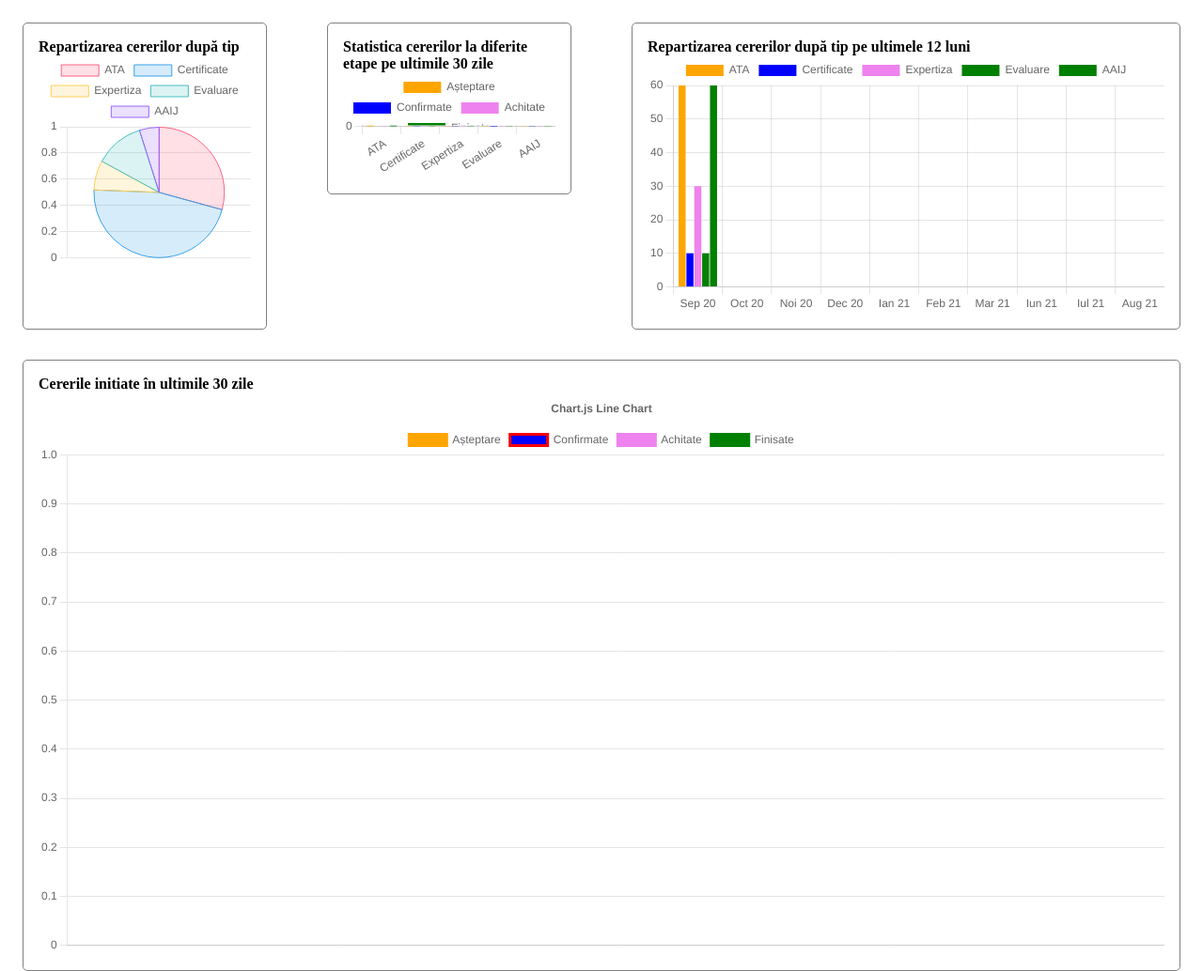
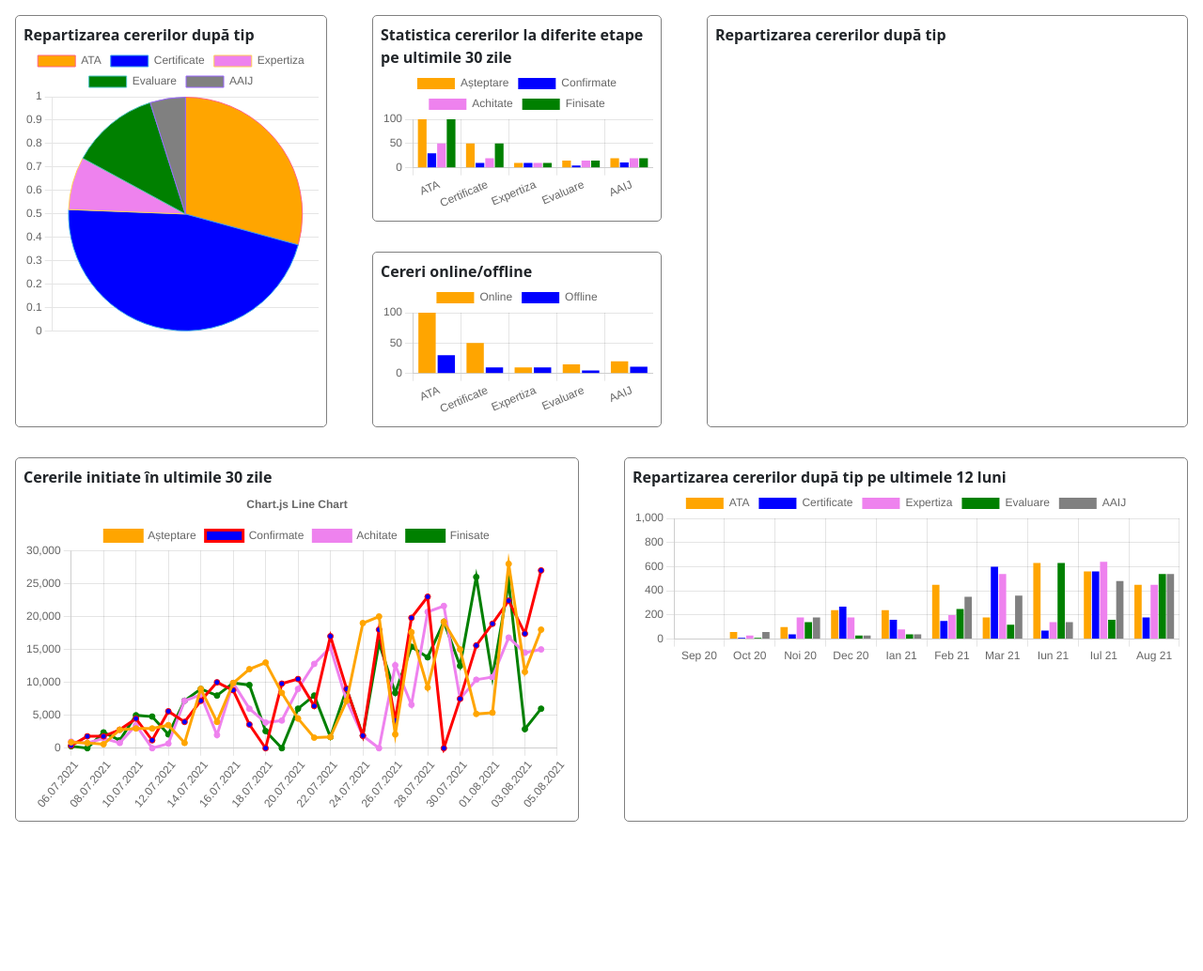
Before and after one commit to sergiuchilat/charts, a plain HTML site: page index.html in a window 1280 px wide. Shown: the whole page at 94% size. After the commit the page ends 891 px from the top, so only its background shows below. Drawn offline with nearby package versions, Linux system fonts and the light colour scheme.

Commit message:
Add 6 charts

```diff
--- a/chart.js
+++ b/chart.js
@@ -1,6 +1,7 @@
 document.addEventListener("DOMContentLoaded", () => {
     drawChart("pie-group-services");
     drawChart("bar-group-statuses");
+    drawChart("bar-online-vs-offline");
     drawChart("bar-group-months");
     drawChart("created-last-month");
 });
@@ -19,20 +20,41 @@ const fillLastYear = () => {
     return data;
 }
 
+
+const getDaysBetweenDates = (startDate, endDate) => {
+  let now = startDate.clone(), dates = [];
+  while (now.isSameOrBefore(endDate)) {
+    dates.push(now.format('DD.MM.YYYY'));
+    now.add(1, 'days');
+  }
+  return dates;
+}
+
+
+const generateLast30DaysData = () => {
+  const data = [];
+    for (let index = 1; index <= 30; index++) {
+        data.push(Math.round(Math.random() * 10) *  index * 100);
+
+    }
+    return data;
+}
+
 const chartConfig = {
     "pie-group-services": {
         type: 'pie',
+        responsive: true,
         data: {
             labels: ['ATA', 'Certificate', 'Expertiza', 'Evaluare', 'AAIJ'],
             datasets: [{
                 label: '# of Votes',
                 data: [12, 19, 3, 5, 2],
                 backgroundColor: [
-                    'rgba(255, 99, 132, 0.2)',
-                    'rgba(54, 162, 235, 0.2)',
-                    'rgba(255, 206, 86, 0.2)',
-                    'rgba(75, 192, 192, 0.2)',
-                    'rgba(153, 102, 255, 0.2)'
+                    'orange',
+                    'blue',
+                    'violet',
+                    'green',
+                    'gray'
                 ],
                 borderColor: [
                     'rgba(255, 99, 132, 1)',
@@ -93,6 +115,34 @@ const chartConfig = {
             }
         },
     },
+    "bar-online-vs-offline": {
+      type: 'bar',
+      data: {
+          labels: ['ATA', 'Certificate', 'Expertiza', 'Evaluare', 'AAIJ'],
+          datasets: [
+            {
+              label: 'Online',
+              data: [100, 50, 10, 15, 20],
+              borderColor: "orange",
+              backgroundColor: "orange",
+            },
+            {
+              label: 'Offline',
+              data: [30, 10, 10, 5, 11],
+              borderColor: "red",
+              backgroundColor: "blue",
+            }
+          ]
+      },
+      options: {
+          responsive: true,
+          plugins: {
+              legend: {
+                  position: 'top',
+              }
+          }
+      },
+  },
     "bar-group-months": {
         type: 'bar',
         data: {
@@ -100,33 +150,33 @@ const chartConfig = {
             datasets: [
               {
                 label: 'ATA',
-                data: [fillLastYear()],
+                data: fillLastYear(),
                 borderColor: "orange",
                 backgroundColor: "orange",
               },
               {
                 label: 'Certificate',
-                data: [fillLastYear()],
+                data: fillLastYear(),
                 borderColor: "red",
                 backgroundColor: "blue",
               },
               {
                 label: 'Expertiza',
-                data: [fillLastYear()],
+                data: fillLastYear(),
                 borderColor: "violet",
                 backgroundColor: "violet",
               },
               {
                 label: 'Evaluare',
-                data: [fillLastYear()],
+                data: fillLastYear(),
                 borderColor: "green",
                 backgroundColor: "green",
               },
               {
                 label: 'AAIJ',
-                data: [fillLastYear()],
-                borderColor: "green",
-                backgroundColor: "green",
+                data: fillLastYear(),
+                borderColor: "gray",
+                backgroundColor: "gray",
               }
             ]
         },
@@ -142,29 +192,29 @@ const chartConfig = {
     "created-last-month": {
         type: 'line',
         data: {
-            labels: [],
+            labels: getDaysBetweenDates(moment().subtract(30, 'days'), moment()),
             datasets: [
               {
                 label: 'Așteptare',
-                data: [],
+                data: generateLast30DaysData(),
                 borderColor: "orange",
                 backgroundColor: "orange",
               },
               {
                 label: 'Confirmate',
-                data: [],
+                data: generateLast30DaysData(),
                 borderColor: "red",
                 backgroundColor: "blue",
               },
               {
                 label: 'Achitate',
-                data: [],
+                data: generateLast30DaysData(),
                 borderColor: "violet",
                 backgroundColor: "violet",
               },
               {
                 label: 'Finisate',
-                data: [],
+                data: generateLast30DaysData(),
                 borderColor: "green",
                 backgroundColor: "green",
               }
--- a/index.html
+++ b/index.html
@@ -5,31 +5,46 @@
     <meta http-equiv="X-UA-Compatible" content="IE=edge">
     <meta name="viewport" content="width=device-width, initial-scale=1.0">
     <title>Document</title>
+    <!-- CSS only -->
+<link href="https://cdn.jsdelivr.net/npm/bootstrap@5.1.0/dist/css/bootstrap.min.css" rel="stylesheet" integrity="sha384-KyZXEAg3QhqLMpG8r+8fhAXLRk2vvoC2f3B09zVXn8CA5QIVfZOJ3BCsw2P0p/We" crossorigin="anonymous">
     <link rel="stylesheet" href="style.css">
 </head>
 <body>
+    <div class="dashboard">
         <div class="charts-container">
-        <div class="chart" style="grid-row: 1/3">
+            <div class="chart" style="grid-column: 1/2; grid-row:1/3">
                 <div class="title">Repartizarea cererilor după tip</div>
-            <canvas id="pie-group-services"></canvas>
+                <canvas id="pie-group-services" width="200" height="200"></canvas>
             </div>
-        <div class="chart" style="grid-row: 1/2; grid-column: 2/3; ">
+            <div class="chart" style="grid-column: 2/3; grid-row:1/2">
                 <div class="title">Statistica cererilor la diferite etape pe ultimile 30 zile</div>
-            <canvas id="bar-group-statuses"></canvas>
+                <canvas id="bar-group-statuses" width="150" height="80"></canvas>
             </div>
-        <div class="chart"  style="grid-row:1/3; grid-column: 3/5;">
-            <div class="title">Repartizarea cererilor după tip pe ultimele 12 luni</div>
-            <canvas id="bar-group-months"></canvas>
+            <div class="chart" style="grid-column: 2/3; grid-row:2/3">
+                <div class="title">Cereri online/offline</div>
+                <canvas id="bar-online-vs-offline" width="200" height="100"></canvas>
+            </div>
+            <div class="chart" style="grid-column: 3/5; grid-row:1/3">
+                <div class="title">Repartizarea cererilor după tip</div>
+                <canvas id="pie-group-services" width="200" height="200"></canvas>
             </div>
         </div>
-    <div class="charts-container full-width">
-        <div class="chart">
+        <div class="charts-container">
+            <div class="chart" style="grid-column: 1/3;">
                 <div class="title">Cererile initiate în ultimile 30 zile</div>
-            <canvas id="created-last-month"></canvas>
+                <canvas id="created-last-month" height="200"></canvas>
+            </div>
+            <div class="chart" style="grid-column: 3/5;">
+                <div class="title">Repartizarea cererilor după tip pe ultimele 12 luni</div>
+                <canvas id="bar-group-months" height="150"></canvas>
+            </div>
         </div>
     </div>
 
+    <!-- JavaScript Bundle with Popper -->
+<script src="https://cdn.jsdelivr.net/npm/bootstrap@5.1.0/dist/js/bootstrap.bundle.min.js" integrity="sha384-U1DAWAznBHeqEIlVSCgzq+c9gqGAJn5c/t99JyeKa9xxaYpSvHU5awsuZVVFIhvj" crossorigin="anonymous"></script>
     <script src="https://cdn.jsdelivr.net/npm/chart.js@3.5.0/dist/chart.min.js"></script>
+    <script src="https://cdnjs.cloudflare.com/ajax/libs/moment.js/2.29.1/moment.min.js" crossorigin="anonymous"></script>
     <script src="chart.js"></script>
 </body>
 </html>
--- a/style.css
+++ b/style.css
@@ -1,14 +1,18 @@
+.dashboard{
+    height: 100vh;
+}
 .charts-container{
     display: grid;
     grid-template-columns: repeat(4, 1fr );
-    column-gap: 2em;
+    column-gap: 1em;
 }
 
 .charts-container .chart{
     border: 1px solid gray;
     border-radius: 5px;
     margin: 1em;
-    padding: 1em;
+    padding: 0.5em;
+
 }
 
 .charts-container .chart .title{
@@ -16,8 +20,8 @@
 }
 
 .charts-container .chart canvas{
-    width: 100%;
     height: 100%;
+    width: ;
 }
 
 .full-width{
```
Lines whose indentation alone changed are shown as unchanged.
